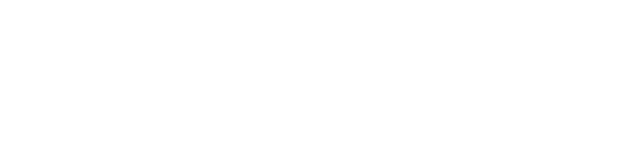
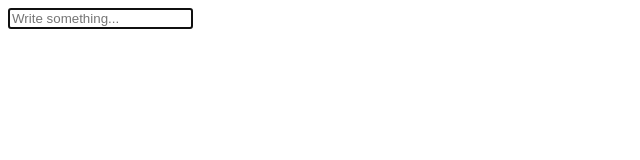
Before and after one commit to 01-PP-Evtim-Trenev/PROJEKT_BOT, a plain HTML site: page bot.html in a window 1280 px wide. Shown: the whole page, without its empty margins (0-640 px from the left). Drawn offline with Linux system fonts and the light colour scheme.

Commit message:
index.html

```diff
--- a/bot.html
+++ b/bot.html
@@ -1,4 +1,10 @@
 <!DOCTYPE html>
 <html>
 
+    <div id="main">
+
+     <div><input id="input" type="text" placeholder="Write something..." autocomplete="off"  autofocus="true"/></div>
+
+    </div>
+
 </html>
```
